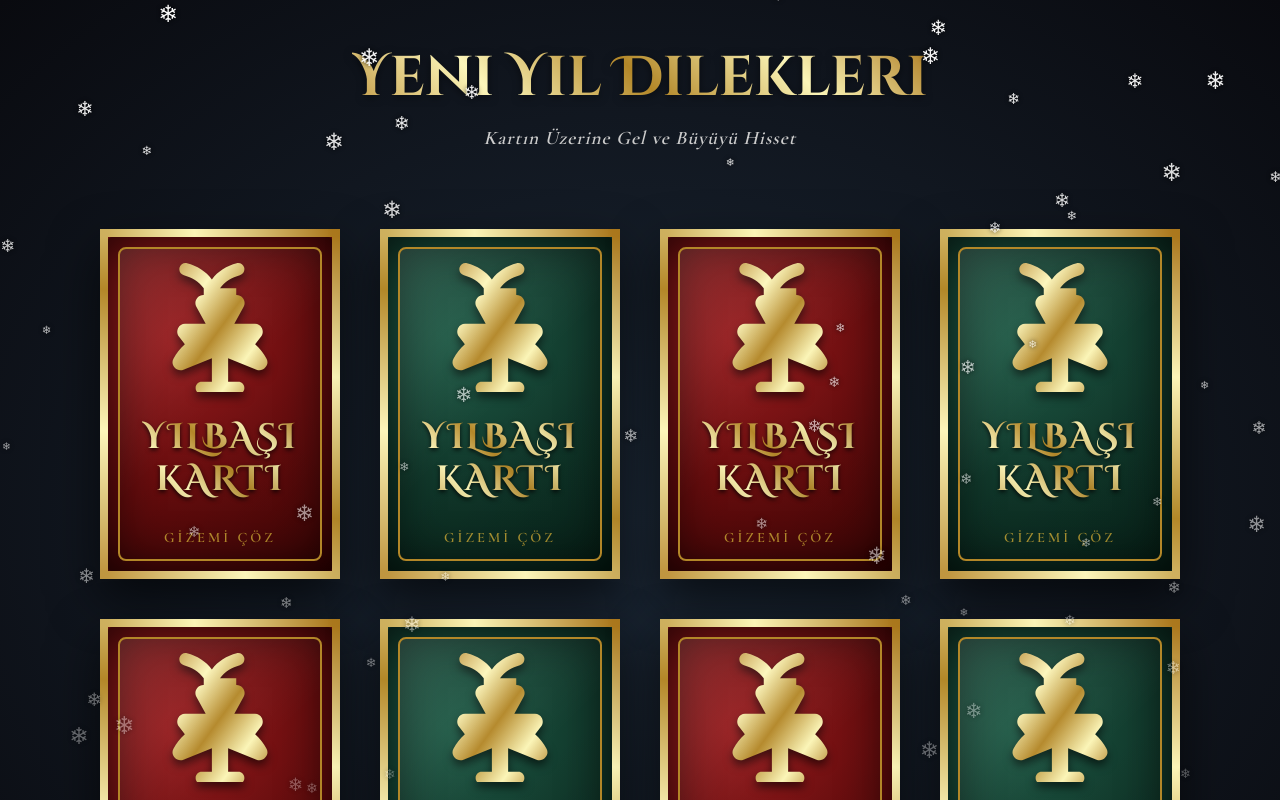
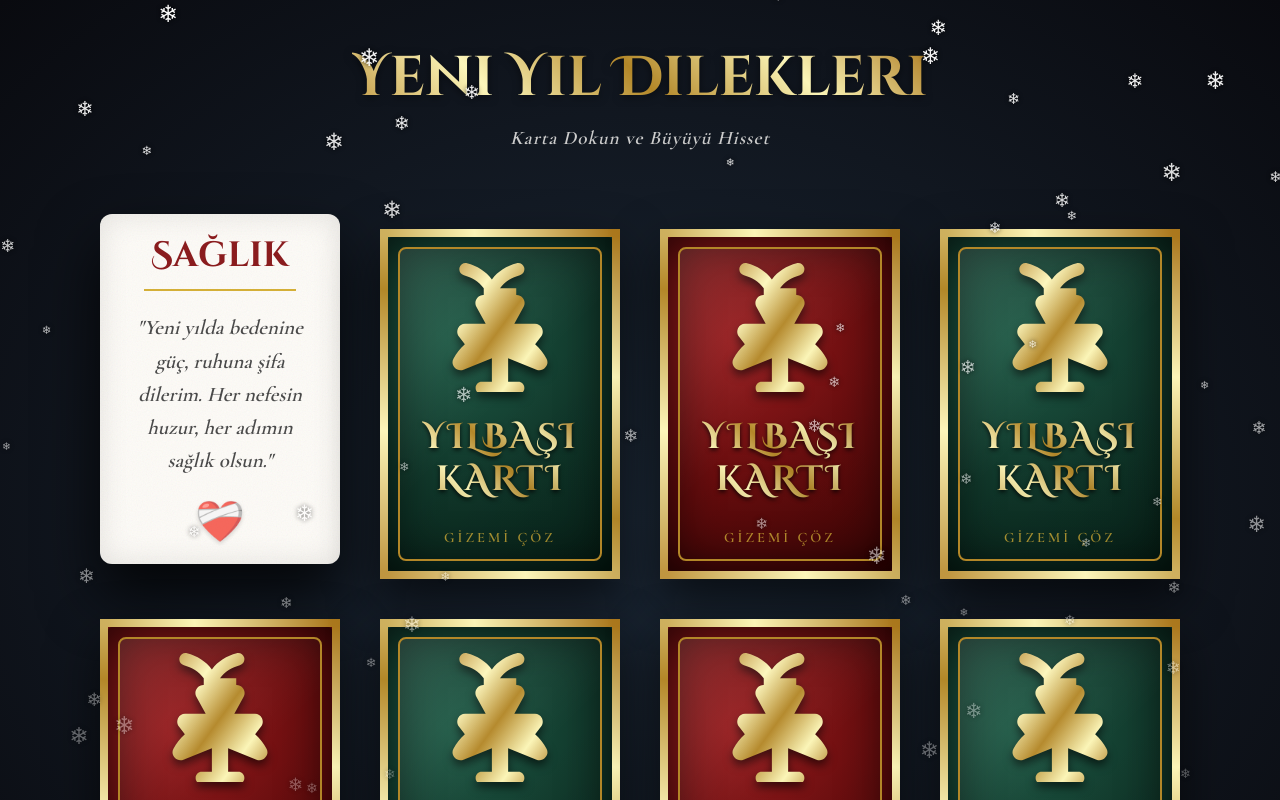
Before and after one commit to techlunasoftware/yilbasikart, a plain HTML site: page index.html in a window 1280 px wide. Both pictures are taken after a click on the element 220 px from the left and 404 px from the top of the page. Shown: the top 800 px of the page. Drawn offline with nearby package versions, Linux system fonts and the light colour scheme.

Commit message:
Update index.html

```diff
--- a/index.html
+++ b/index.html
@@ -53,6 +53,7 @@
             text-align: center;
             margin: 40px 0;
             z-index: 2;
+            padding: 0 10px;
         }
         h1 {
             font-family: 'Cinzel Decorative', cursive;
@@ -87,7 +88,9 @@
             width: var(--card-width);
             height: var(--card-height);
             perspective: 1500px;
-            cursor: pointer; /* Mouse ikonu el işareti olsun */
+            cursor: pointer;
+            /* Mobilde dokunma gecikmesini önler */
+            -webkit-tap-highlight-color: transparent;
         }
 
         .card {
@@ -100,11 +103,8 @@
             box-shadow: 0 20px 50px rgba(0,0,0,0.6);
         }
 
-        /* GÜNCELLEME: BURADAKİ HOVER EFEKTİ ARTIK KARTI DÖNDÜRÜYOR.
-           Mouse üstüne gelince (.card-wrapper:hover) kart döner (rotateY 180deg).
-           Aynı zamanda hafifçe yukarı kalkar (translateY -15px) ki o "havalanma" hissi kaybolmasın.
-        */
-        .card-wrapper:hover .card {
+        /* DEĞİŞİKLİK: Hover yerine .is-flipped sınıfı eklendiğinde dönecek */
+        .card.is-flipped {
             transform: rotateY(180deg) translateY(-15px);
             box-shadow: 0 30px 60px rgba(0,0,0,0.8);
         }
@@ -215,6 +215,12 @@
             filter: drop-shadow(0 2px 2px rgba(0,0,0,0.2));
         }
 
+        /* Mobil için başlık boyutunu biraz küçültelim */
+        @media (max-width: 600px) {
+            h1 { font-size: 2.5em; }
+            .grid-container { gap: 30px; }
+        }
+
     </style>
 </head>
 <body>
@@ -231,7 +237,7 @@
 
     <header>
         <h1>Yeni Yıl Dilekleri</h1>
-        <p>Kartın Üzerine Gel ve Büyüyü Hisset</p>
+        <p>Karta Dokun ve Büyüyü Hisset</p>
     </header>
 
     <div class="grid-container">
@@ -359,7 +365,7 @@
     </div>
 
     <script>
-        // JS artık sadece Kar Yağışı için var. Tıklama fonksiyonu CSS hover ile değiştirildiği için kaldırıldı.
+        // Kar Yağışı Efekti
         function createSnow() {
             const snow = document.createElement('div');
             snow.innerHTML = '❄';
@@ -374,6 +380,19 @@
             setTimeout(() => { snow.remove(); }, duration * 1000);
         }
         setInterval(createSnow, 100);
+
+        // KART ÇEVİRME İŞLEMİ (MOBİL UYUMLU - TIKLAMA İLE)
+        // Bütün kart kapsayıcılarını seçiyoruz
+        const wrappers = document.querySelectorAll('.card-wrapper');
+
+        wrappers.forEach(wrapper => {
+            wrapper.addEventListener('click', () => {
+                // Tıklanan kapsayıcının içindeki 'card' öğesini bul
+                const card = wrapper.querySelector('.card');
+                // 'is-flipped' sınıfını ekle veya çıkar (toggle)
+                card.classList.toggle('is-flipped');
+            });
+        });
     </script>
 </body>
 </html>
```
